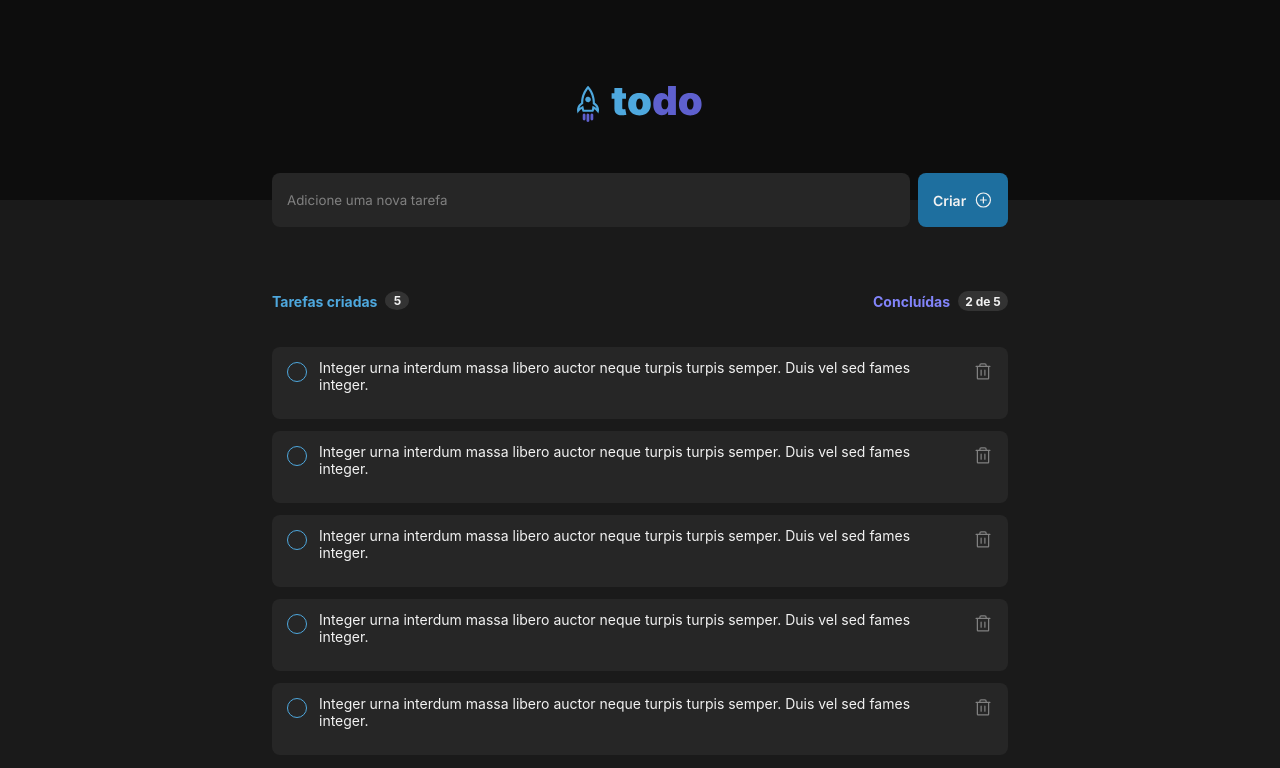
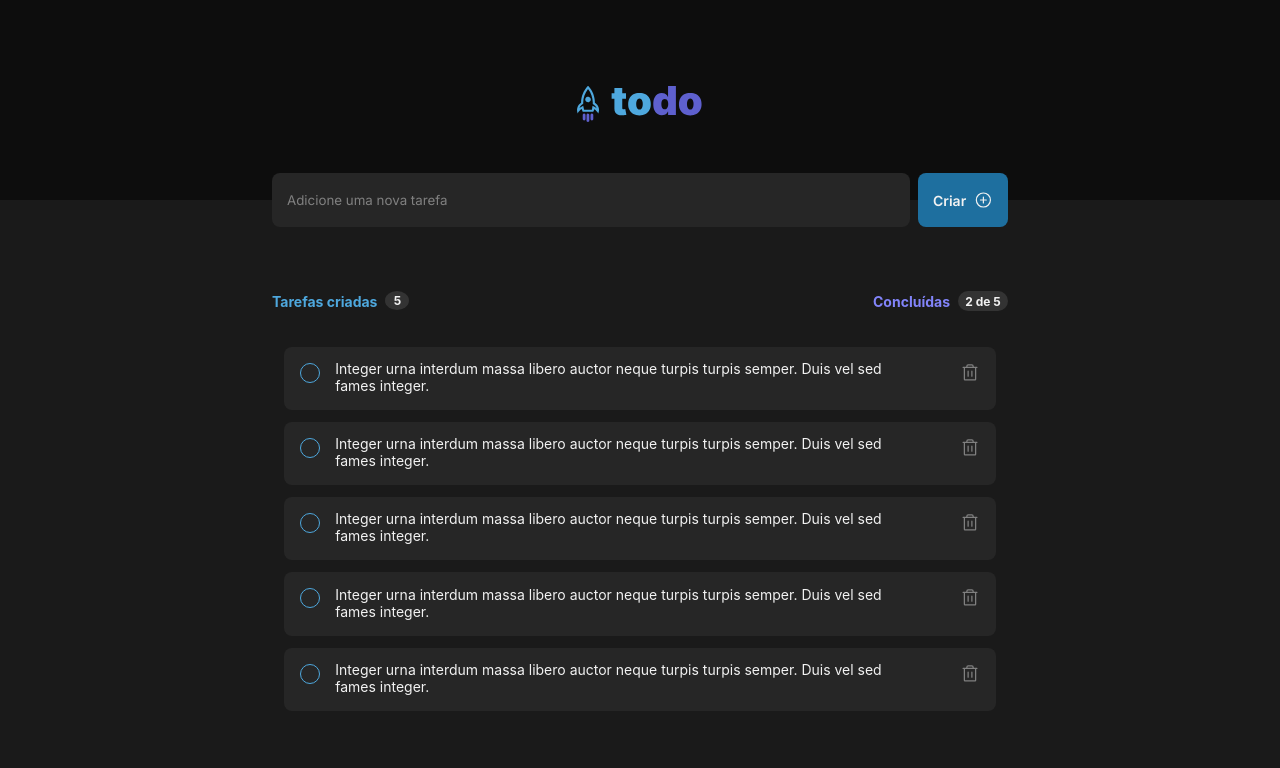
Before and after one commit to Vinicius-Barbosa-Santos/todo-rocketseat, a React (Vite) app: page / in a window 1280 px wide. Shown: the top 768 px of the page. Built offline with nearby package versions, Linux system fonts and the light colour scheme.

Commit message:
List Items updated + feature Add item to list

```diff
--- a/src/App.tsx
+++ b/src/App.tsx
@@ -39,7 +39,7 @@ const App = () => {
   ])
 
   const handleChecked = (id: number) => {
-    const listItems = items.map((item) => item.id === id ? {...item, checked : !item.checked} : item)
+    const listItems = items.map((item) => item.id === id ? { ...item, checked: !item.checked } : item)
     setItems(listItems)
   }
 
@@ -48,10 +48,19 @@ const App = () => {
     setItems(listItems)
   }
 
+  const handleAddTask = (item: string) => {
+    const id = items.length ? items[items.length - 1].id + 1 : 1
+    const newArrayList = { id, checked: false, item }
+    const listItems = [...items, newArrayList]
+    setItems(listItems)
+  }
+
   return (
     <div className={styles.container}>
       <header>
-        <Header />
+        <Header
+          handleAddTask={handleAddTask}
+        />
       </header>
 
       <main>
--- a/src/components/Content/index.tsx
+++ b/src/components/Content/index.tsx
@@ -13,9 +13,11 @@ interface Props {
     handleDelete: (id: number) => void
 }
 
-const Content = ({ items, handleChecked, handleDelete }: Props) => {
-    console.log(items)
-
+const Content = ({
+        items,
+        handleChecked,
+        handleDelete
+    }: Props) => {
     return (
         <div className={styles.contentMain}>
             <div className={styles.contentTaskFlex}>
--- a/src/components/Header/index.tsx
+++ b/src/components/Header/index.tsx
@@ -7,7 +7,11 @@ import Input from '../Input'
 // import Assets
 import logo from '../../assets/logo.svg'
 
-const Header = () => {
+interface Props {
+    handleAddTask: (item: string) => void
+}
+
+const Header = ({ handleAddTask }: Props) => {
     return (
         <div className={styles.headerContainer}>
             <div className={styles.headerImage}>
@@ -15,7 +19,7 @@ const Header = () => {
             </div>
 
             <div className={styles.inputContainer}>
-                <Input />
+                <Input handleAddTask={handleAddTask} />
             </div>
         </div>
     )
--- a/src/components/Input/index.tsx
+++ b/src/components/Input/index.tsx
@@ -1,20 +1,36 @@
 // import CSS Modules
+import { FormEvent, useState } from 'react'
 import styles from './styles.module.css'
 
 // import Phosphor
 import { PlusCircle } from '@phosphor-icons/react'
 
-const Input = () => {
-    return(
-        <form onSubmit={(e) => e.preventDefault()} className={styles.inputForm}>
+interface Props {
+    handleAddTask: (item: string) => void
+}
+
+const Input = ({ handleAddTask }: Props) => {
+    const [newItem, setNewItem] = useState<string>('')
+
+    const handleAddItem = (e : FormEvent) => {
+        e.preventDefault()
+        if (!newItem) return
+        handleAddTask(newItem)
+        setNewItem('')
+    }
+
+    return (
+        <form className={styles.inputForm}>
             <input
                 type='text'
+                value={newItem}
                 placeholder='Adicione uma nova tarefa'
+                onChange={(e) => setNewItem(e.target.value)}
             />
 
-            <button type='submit'>
+            <button onClick={handleAddItem} type='submit'>
                 Criar
-                <PlusCircle size={20}/>
+                <PlusCircle size={20} />
             </button>
         </form>
     )
--- a/src/components/ListItems/index.tsx
+++ b/src/components/ListItems/index.tsx
@@ -10,7 +10,11 @@ interface Props {
     handleDelete: (id: number) => void
 }
 
-const ListItems = ({ item, handleChecked, handleDelete }: Props) => {
+const ListItems = ({
+        item,
+        handleChecked,
+        handleDelete
+    }: Props) => {
     return (
         <div className={styles.listItems}>
             <input
--- a/src/components/ListItems/styles.module.css
+++ b/src/components/ListItems/styles.module.css
@@ -1,8 +1,8 @@
 .listItems {
-    height: 72px;
+    height: auto;
     display: flex;
-    margin: 0.75rem 0;
-    padding: 0.938rem;
+    margin: 0.75rem;
+    padding: 1rem;
     border-radius: 8px;
     justify-content: space-between;
     background-color: var(--gray-500);
@@ -41,7 +41,7 @@
 
 .item {
     font-size: 0.875rem;
-    margin: -0.188rem 1.25rem 0 0.75rem;
+    margin: -0.178rem 1.25rem 0 0.954rem;
 }
 
 .trash {
```
